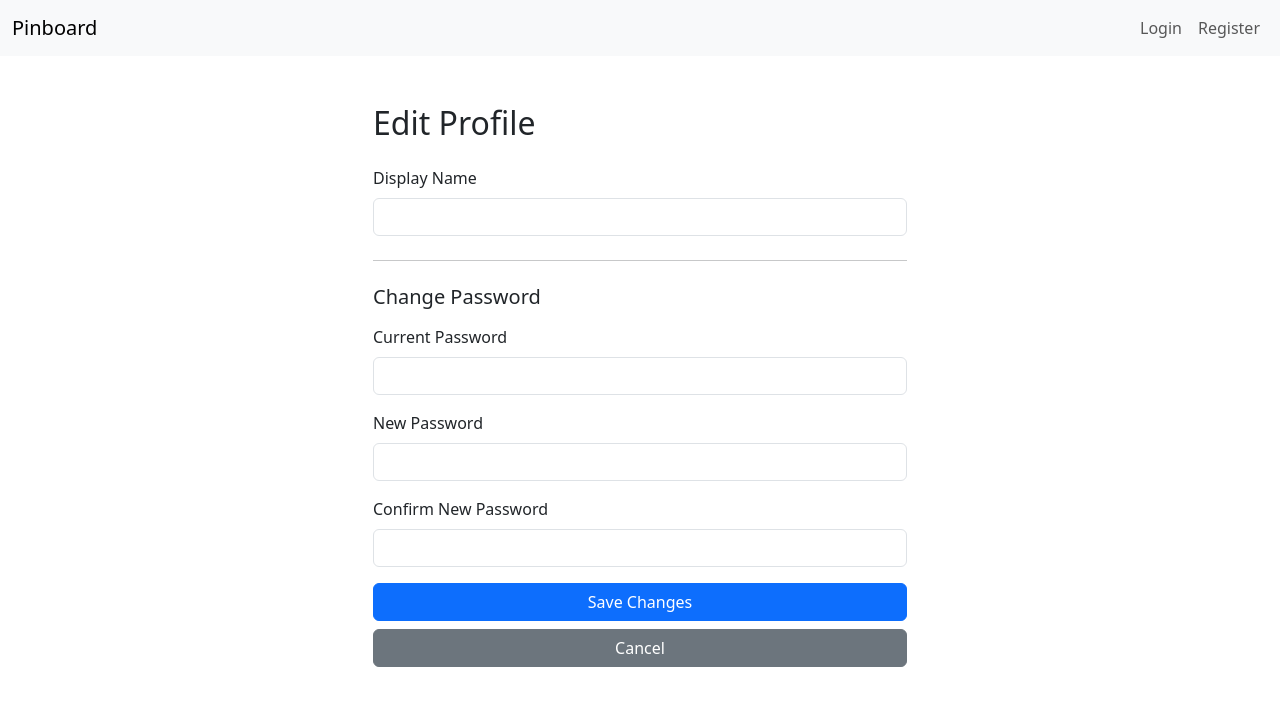
After one commit to ethanbell13/PinboardRepo, a Django app: template pinApp/templates/edit_profile.html in a window 1280 px wide. The commit adds this page. Shown: the top 706 px of the page. Run offline with Django 5.2, Linux system fonts and the light colour scheme; the template is opened without the code that fills it, so the values that code supplies are empty.

Commit message:
profile editing functionality

```diff
--- a/pinApp/templates/base.html
+++ b/pinApp/templates/base.html
@@ -28,7 +28,7 @@
               <a class="nav-link" href="{% url 'create_board' %}">Create Board</a>
             </li>   -->
             <li class="nav-item">
-                <a class="nav-link" href="{% url 'dashboard' %}">Profile</a>
+                <a class="nav-link" href="{% url 'edit_profile' %}">Profile</a>
               </li>
               <li class="nav-item">
                 <a class="nav-link" href="{% url 'logout' %}">Logout</a>
--- /dev/null
+++ b/pinApp/templates/edit_profile.html
@@ -0,0 +1,50 @@
+{% extends 'base.html' %}
+{% block title %}Edit Profile{% endblock %}
+
+{% block content %}
+<div class="container">
+  <div class="row justify-content-center">
+    <div class="col-md-6">
+      <h2 class="mb-4">Edit Profile</h2>
+
+      {% if error %}
+      <div class="alert alert-danger">{{ error }}</div>
+      {% endif %}
+
+      <form method="POST">
+        {% csrf_token %}
+
+        <div class="mb-3">
+          <label for="personal_name" class="form-label">Display Name</label>
+          <input type="text" class="form-control" id="personal_name" name="personal_name"
+                 value="{{ user.personal_name }}" required>
+        </div>
+
+        <hr class="my-4">
+
+        <h5 class="mb-3">Change Password</h5>
+
+        <div class="mb-3">
+          <label for="current_password" class="form-label">Current Password</label>
+          <input type="password" class="form-control" id="current_password" name="current_password">
+        </div>
+
+        <div class="mb-3">
+          <label for="new_password" class="form-label">New Password</label>
+          <input type="password" class="form-control" id="new_password" name="new_password">
+        </div>
+
+        <div class="mb-3">
+          <label for="confirm_password" class="form-label">Confirm New Password</label>
+          <input type="password" class="form-control" id="confirm_password" name="confirm_password">
+        </div>
+
+        <div class="d-grid gap-2">
+          <button type="submit" class="btn btn-primary">Save Changes</button>
+          <a href="{% url 'dashboard' %}" class="btn btn-secondary">Cancel</a>
+        </div>
+      </form>
+    </div>
+  </div>
+</div>
+{% endblock %}
--- a/pinApp/urls.py
+++ b/pinApp/urls.py
@@ -1,14 +1,22 @@
 from django.urls import path
-#from django.contrib.auth import views as auth_views
-from .views import home_view, login_view, register_view, logout_view, dashboard_view, create_board_view, edit_board_view, delete_board_view, delete_pin_view
+from .views import (home_view,
+                    login_view,
+                    register_view,
+                    logout_view,
+                    dashboard_view,
+                    edit_profile_view,
+                    create_board_view,
+                    edit_board_view,
+                    delete_board_view,
+                    delete_pin_view)
 
 urlpatterns = [
     path('', home_view, name='home'),
-    #path('login/', auth_views.LoginView.as_view(template_name='login.html'), name='login'),
     path('login/', login_view, name='login'),
     path('register/', register_view, name='register'),
     path('logout/', logout_view, name='logout'),
     path('dashboard/', dashboard_view, name='dashboard'),
+    path('profile/edit/', edit_profile_view, name='edit_profile'),
     path('board/create/', create_board_view, name='create_board'),
     path('board/<int:bid>/', edit_board_view, name='edit_board'),
     path('board/<int:bid>/delete/', delete_board_view, name='delete_board'),
```
Also changed, not shown: pinApp/views.py (+85 -2 lines).
